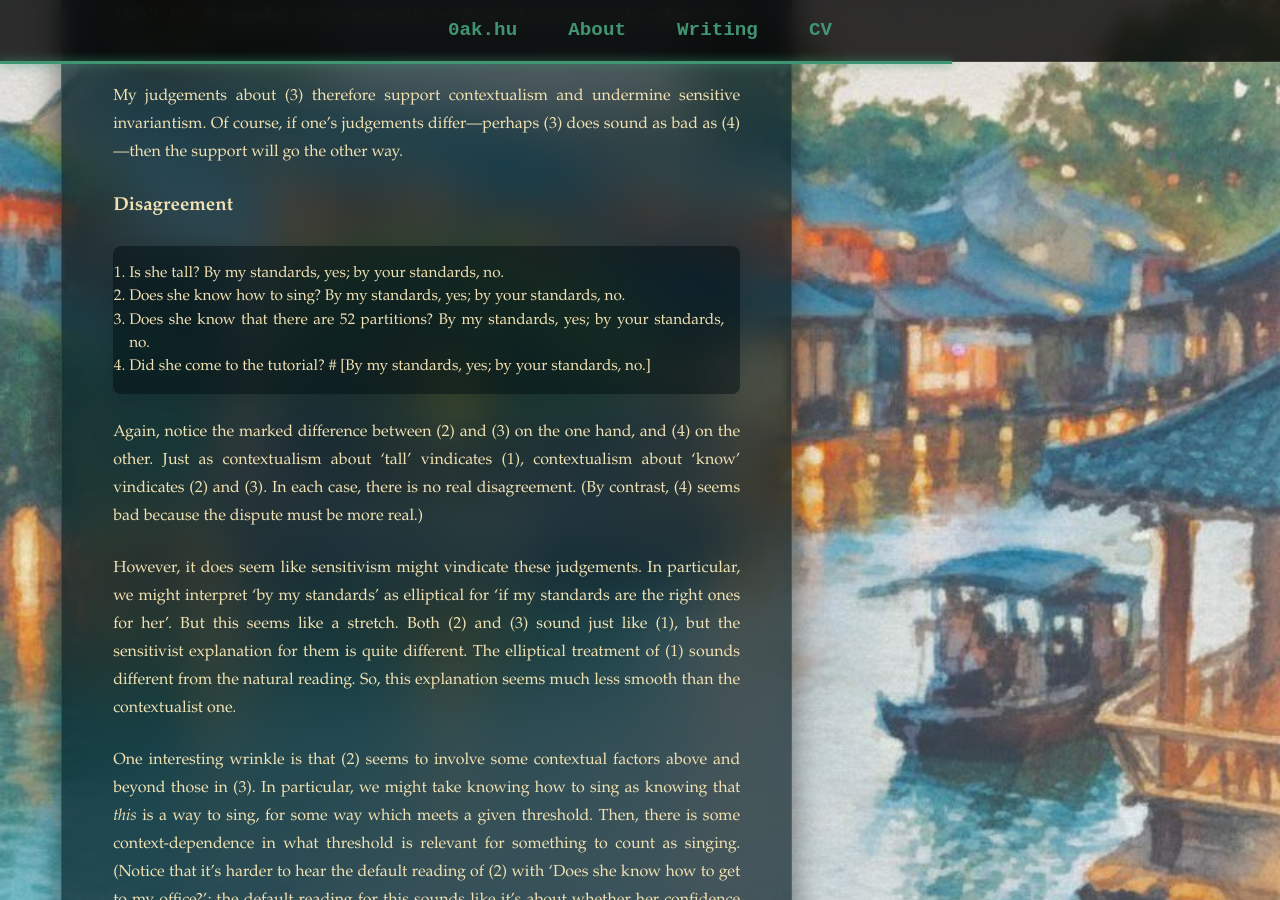
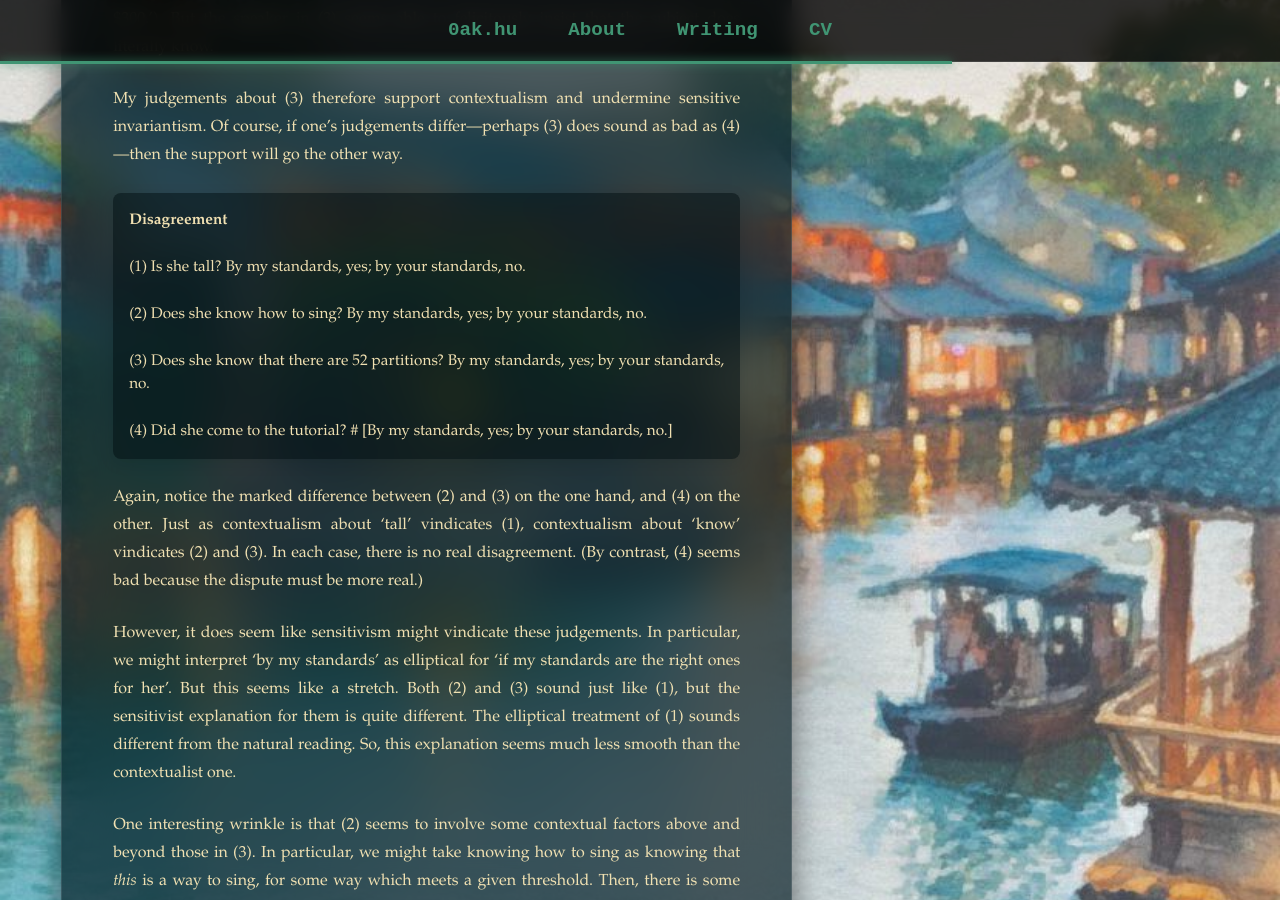
Before and after one commit to oak-hu/oak-hu.github.io, a Jekyll site: the page built from writing/contextualism.md, in a window 1280 px wide and 900 px high, scrolled down 6237 px. Built offline with Jekyll 4.4.1, drawn with Linux system fonts in a browser that asks for light colours; some web fonts are replaced; some of the changed text lies outside the part shown.

Commit message:
Update contextualism.md

```diff
--- a/writing/contextualism.md
+++ b/writing/contextualism.md
@@ -103,15 +103,15 @@ The most plausible route for sensitivism to take is to give an error theory: on
 
 My judgements about (3) therefore support contextualism and undermine sensitive invariantism. Of course, if one’s judgements differ—perhaps (3) does sound as bad as (4)—then the support will go the other way.
 
-### Disagreement
-
-> 1. Is she tall? By my standards, yes; by your standards, no.
+> **Disagreement**
 >
-> 2. Does she know how to sing? By my standards, yes; by your standards, no.
+> (1) Is she tall? By my standards, yes; by your standards, no.
 >
-> 3. Does she know that there are 52 partitions? By my standards, yes; by your standards, no.
+> (2) Does she know how to sing? By my standards, yes; by your standards, no.
 >
-> 4. Did she come to the tutorial? \# [By my standards, yes; by your standards, no.]
+> (3) Does she know that there are 52 partitions? By my standards, yes; by your standards, no.
+>
+> (4) Did she come to the tutorial? \# [By my standards, yes; by your standards, no.]
 
 Again, notice the marked difference between (2) and (3) on the one hand, and (4) on the other. Just as contextualism about ‘tall’ vindicates (1), contextualism about ‘know’ vindicates (2) and (3). In each case, there is no real disagreement. (By contrast, (4) seems bad because the dispute must be more real.)
 
@@ -121,11 +121,11 @@ One interesting wrinkle is that (2) seems to involve some contextual factors abo
 
 > **Bound Readings**
 >
-> 1. Among the adults in the family, only some are tall; but every child in the family is.
+> (1) Among the adults in the family, only some are tall; but every child in the family is.
 >
-> 2. Among the mathematicians, only some know that CH is independent of ZFC; but every philosophy student in the room does.
+> (2) Among the mathematicians, only some know that CH is independent of ZFC; but every philosophy student in the room does.
 >
-> 3. Among professional cyclists, only a few bike in Oxford; but every Magdalen student does.
+> (3) Among professional cyclists, only a few bike in Oxford; but every Magdalen student does.
 
 Notice that there are two readings for (1): on the first, the threshold for tallness is constant, implying that most of the adults are shorter than the children. On the second reading, the threshold for tallness is relative: the children are tall _for children_, but most adults are not tall _for adults_.
 
```
Also changed, not shown: other parts of writing/contextualism.md (+7 -7 lines).
